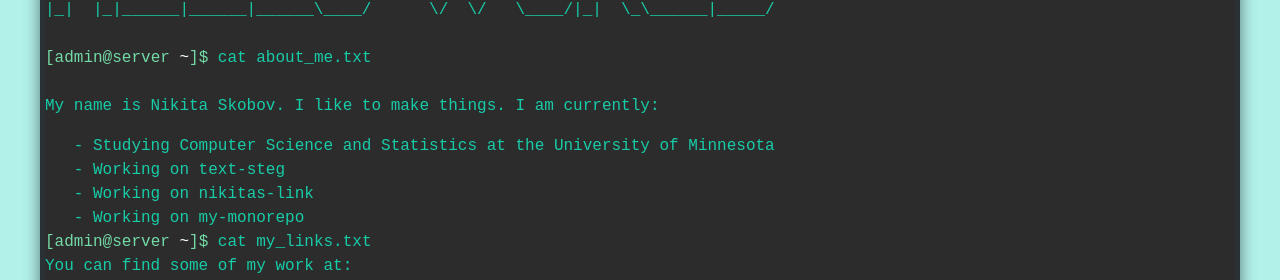
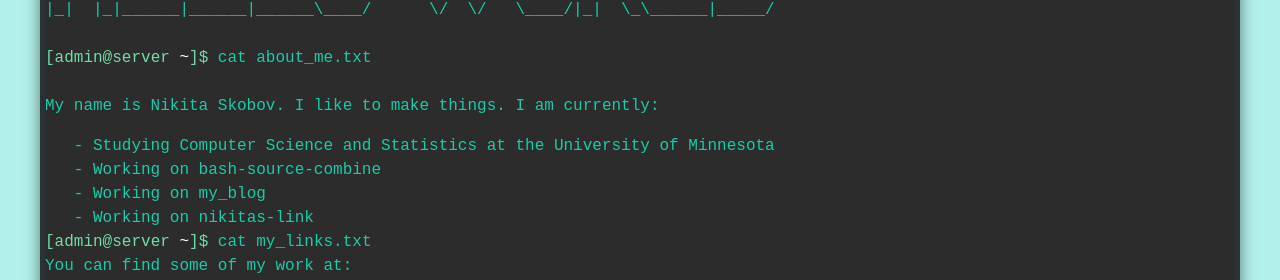
Before and after one commit to nikita-skobov/nikitas-link, a React (Create React App) app: page / in a window 1280 px wide. Shown: the part 229-509 px from the top of the page. Built offline with nearby package versions, Linux system fonts and the light colour scheme.

Commit message:
updates working on

```diff
--- a/src/constants/index.js
+++ b/src/constants/index.js
@@ -3,9 +3,9 @@ export const ABOUT = `
 My name is Nikita Skobov. I like to make things. I am currently:`
 export const STATUS = [
     '   - Studying Computer Science and Statistics at the University of Minnesota',
-    '   - Working on text-steg',
+    '   - Working on bash-source-combine',
+    '   - Working on my_blog',
     '   - Working on nikitas-link',
-    '   - Working on my-monorepo',
 ]
 
 export const MY_LINKS = [
```
